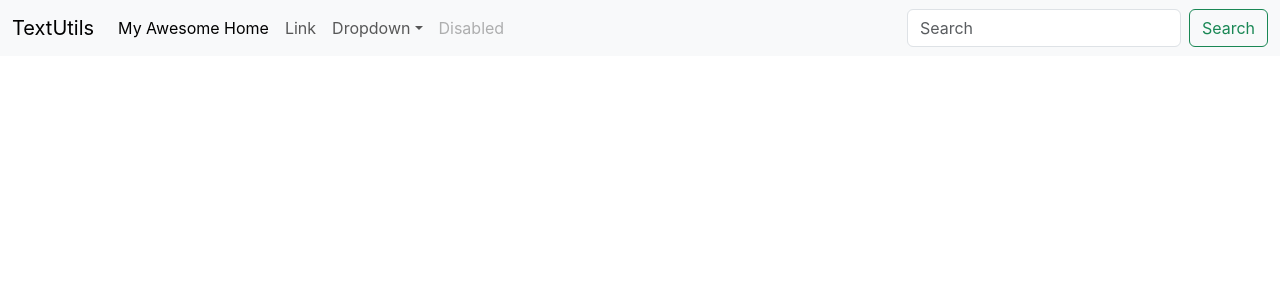
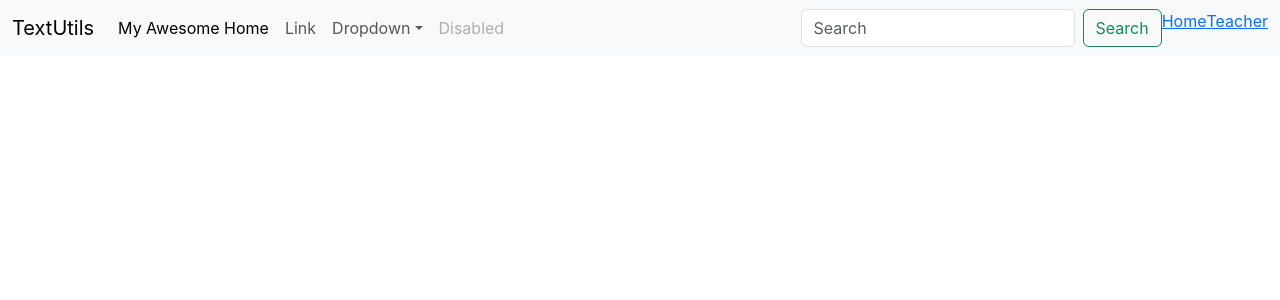
Before and after one commit to tailorkhushboo/react_practice_demo, a React (Create React App) app: page / in a window 1280 px wide. Shown: the top 300 px of the page. Built offline with nearby package versions, Linux system fonts and the light colour scheme.

Commit message:
adding the link

```diff
--- a/src/App.js
+++ b/src/App.js
@@ -88,6 +88,8 @@ function App() {
               <button className="btn btn-outline-success" type="submit">
                 Search
               </button>
+              <a href="#">Home</a>
+              <a href="#">Teacher</a>
             </form>
           </div>
         </div>
```
